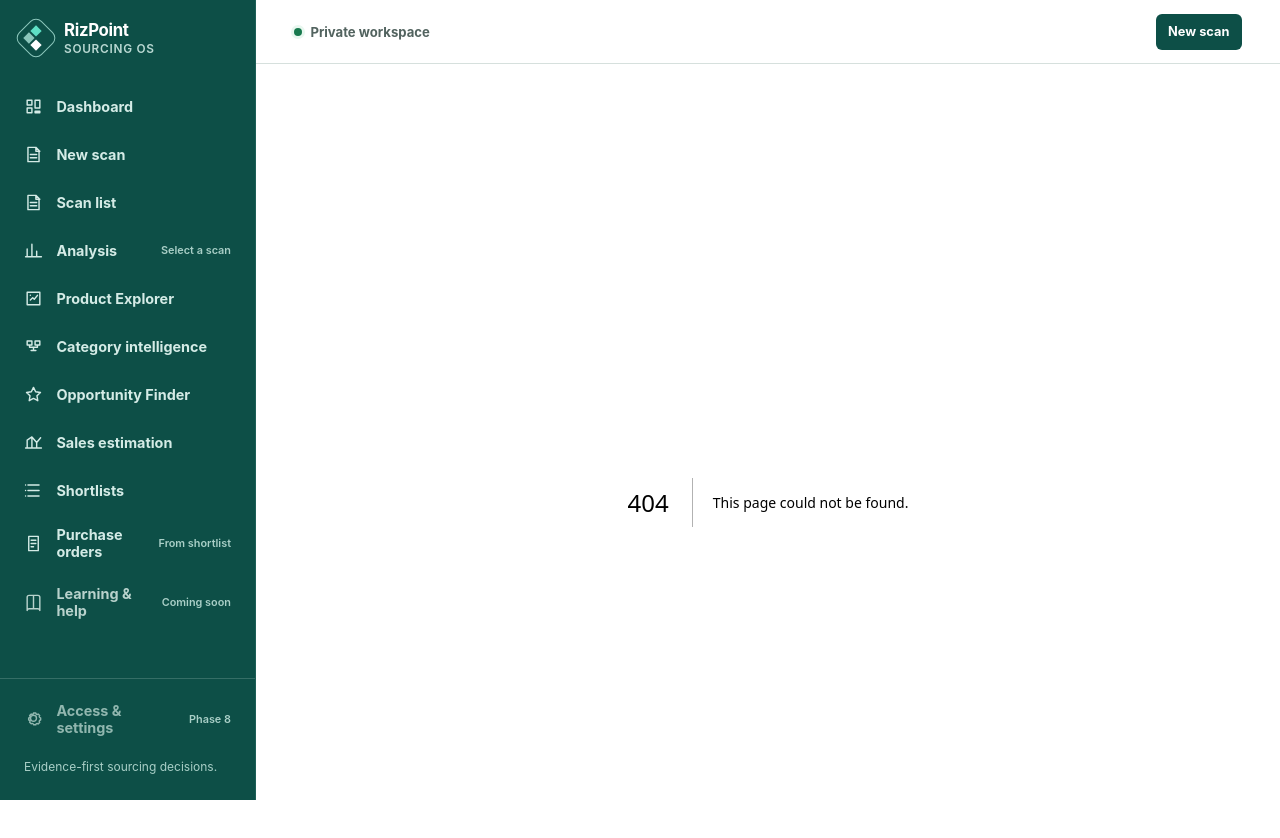
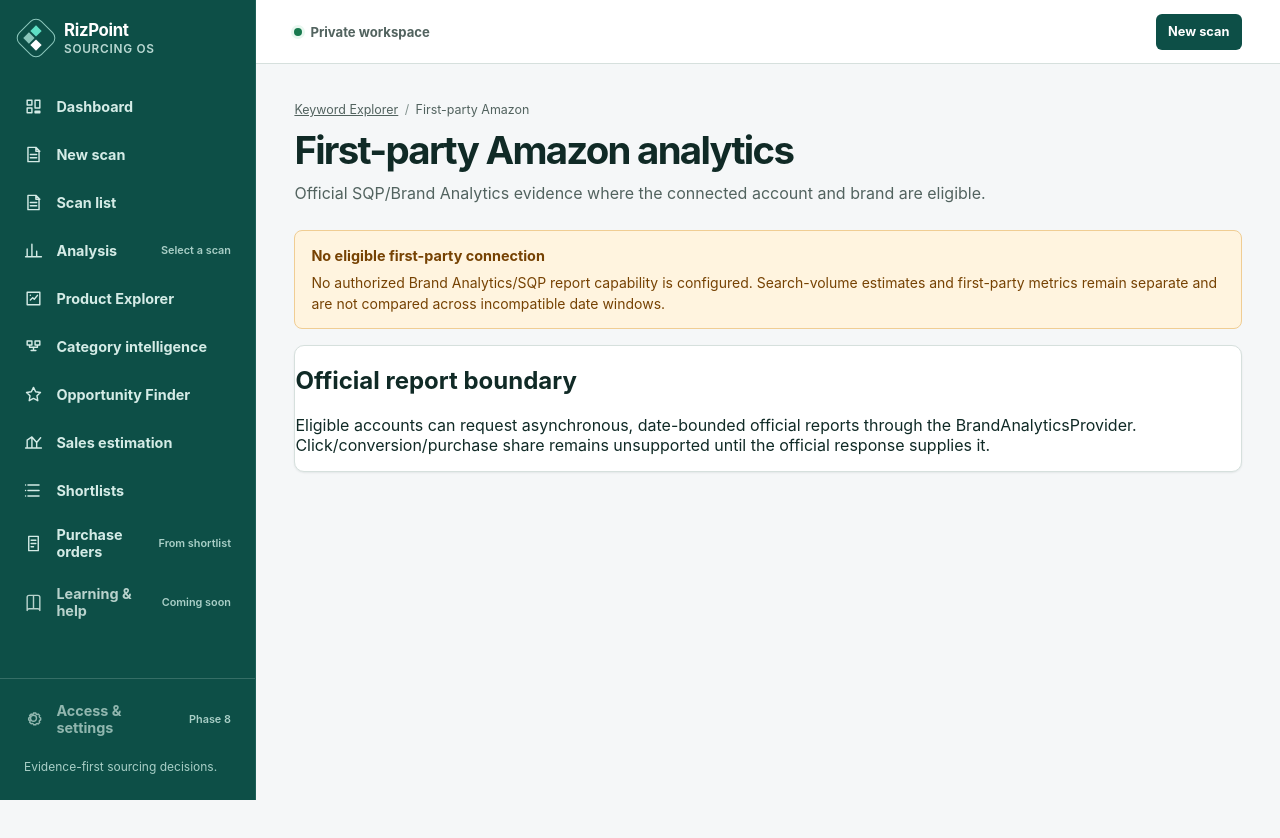
Before and after one commit to RealJabran/rizpoint-sourcing-os, a Next.js app in the folder apps/web/: page /brand-analytics in a window 1280 px wide. Before the commit this address had no page. Shown: the top 838 px of the page. After the commit the page ends 800 px from the top, so only its background shows below. Built offline with nearby package versions, Linux system fonts and the light colour scheme.

Commit message:
feat(brand-analytics): add first-party report boundary

```diff
--- /dev/null
+++ b/apps/web/app/brand-analytics/page.tsx
@@ -0,0 +1,29 @@
+import { Alert, Card } from "@/src/components/ui";
+import { PageHeader } from "@/src/components/page-header";
+export default function BrandAnalyticsPage() {
+  return (
+    <main className="content-page">
+      <PageHeader
+        title="First-party Amazon analytics"
+        description="Official SQP/Brand Analytics evidence where the connected account and brand are eligible."
+        breadcrumbs={[
+          { label: "Keyword Explorer", href: "/keyword-explorer" },
+          { label: "First-party Amazon" },
+        ]}
+      />
+      <Alert tone="warning" title="No eligible first-party connection">
+        No authorized Brand Analytics/SQP report capability is configured.
+        Search-volume estimates and first-party metrics remain separate and are
+        not compared across incompatible date windows.
+      </Alert>
+      <Card>
+        <h2>Official report boundary</h2>
+        <p>
+          Eligible accounts can request asynchronous, date-bounded official
+          reports through the BrandAnalyticsProvider. Click/conversion/purchase
+          share remains unsupported until the official response supplies it.
+        </p>
+      </Card>
+    </main>
+  );
+}
--- a/packages/provider-contracts/src/index.ts
+++ b/packages/provider-contracts/src/index.ts
@@ -104,6 +104,20 @@ export interface KeywordIntelligenceProvider {
     locale: string;
     seed: string;
   }): Promise<readonly KeywordMetric[]>;
+}
+
+export interface BrandAnalyticsProvider {
+  readonly providerKey: string;
+  requestSearchQueryPerformance(input: {
+    marketplaceId: string;
+    brandReference: string;
+    startDate: string;
+    endDate: string;
+  }): Promise<{
+    requestId: string;
+    status: "QUEUED" | "UNSUPPORTED" | "INELIGIBLE";
+    reasonCode?: string;
+  }>;
 }
 
 export const providerOperationalStateSchema = z.enum([
```
